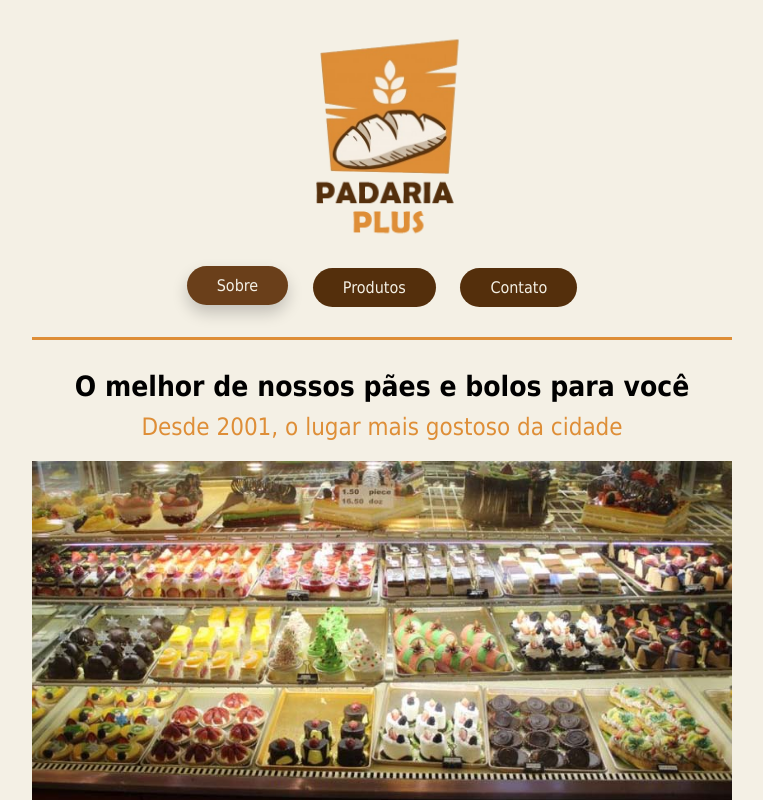
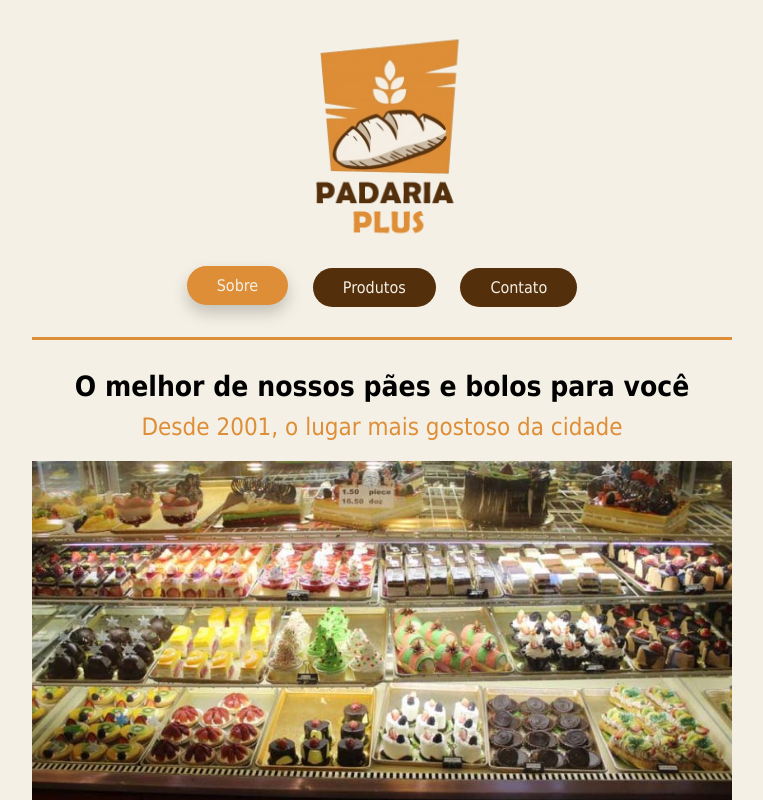
Before and after one commit to Mendes44/PadariaPlus, a plain HTML site: page index.html in a window 1280 px wide. In both pictures the pointer is over the link "Sobre". Shown: the top 800 px of the page, without its empty margins (258-1021 px from the left). Drawn offline with Linux system fonts and the light colour scheme.

Commit message:
Alteração de cor da animação

```diff
--- a/estilo.css
+++ b/estilo.css
@@ -27,7 +27,7 @@ a {
 }
 
 a:hover {
-    background-color: #6a3f1a; /* Cor de fundo ao passar o mouse */
+    background-color: #de8e37; /* Cor de fundo ao passar o mouse */
     box-shadow: 0 8px 16px rgba(0, 0, 0, 0.2); /* Sombra ao passar o mouse */
     transform: translateY(-2px); /* Leve elevação ao passar o mouse */
 }
```
